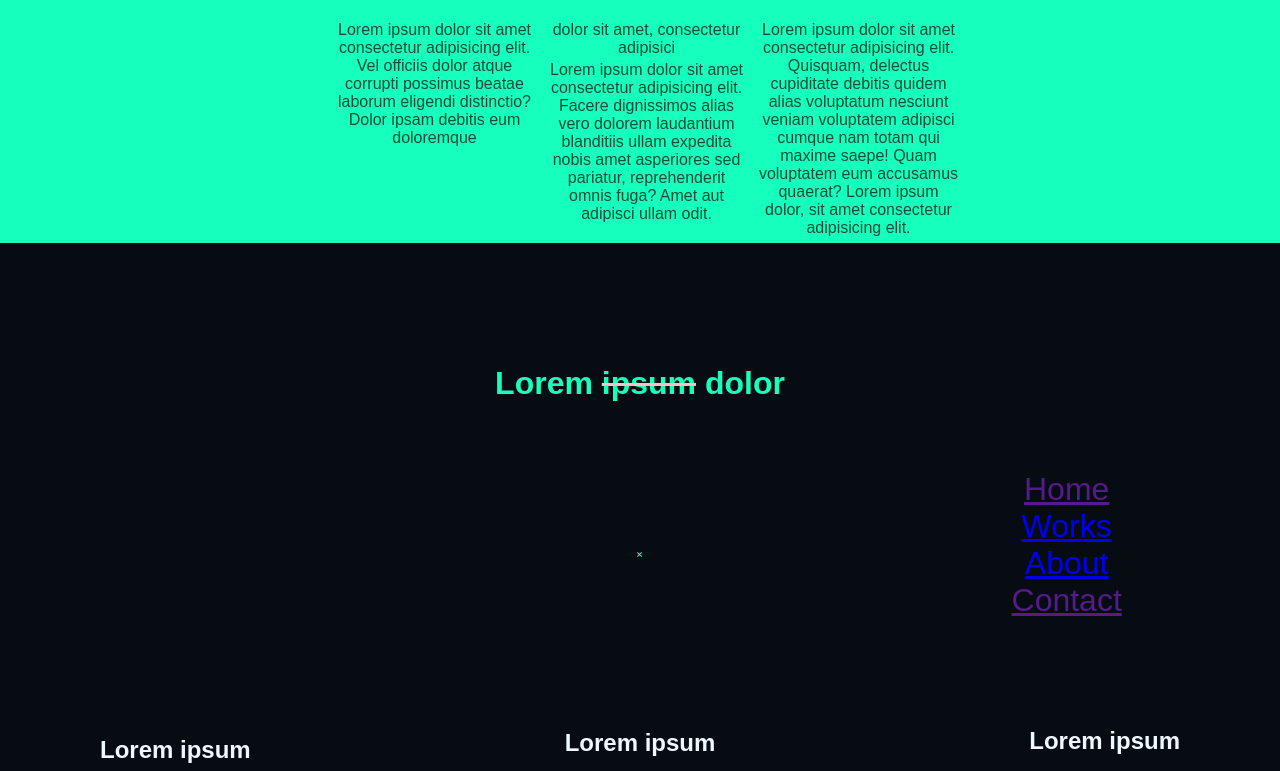
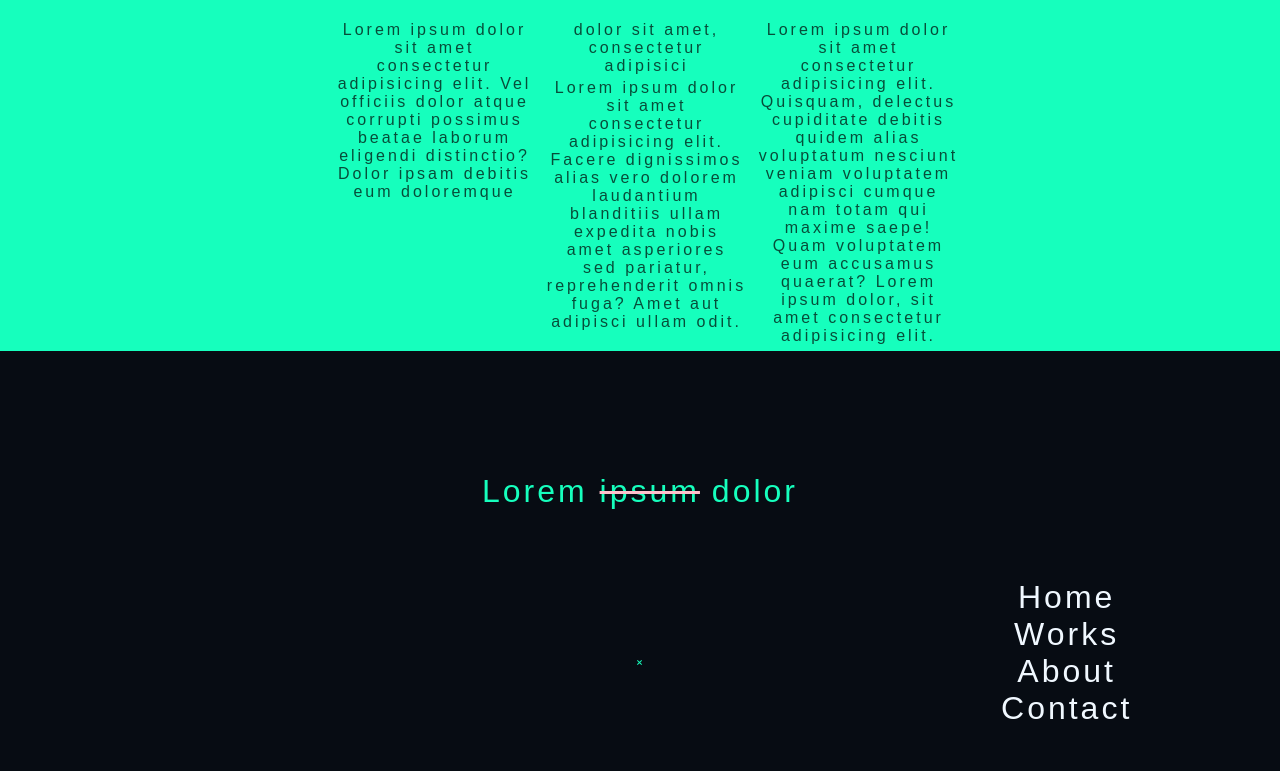
Before and after one commit to Jorgealia8/202205-W01CH05_Alejandro-Jorge, a website: page about.html in a window 1280 px wide. Shown: the part 970-1741 px from the top of the page. Drawn offline with Linux system fonts and the light colour scheme.

Commit message:
Update works ands about

```diff
--- a/about.html
+++ b/about.html
@@ -16,7 +16,7 @@
                     class="header__icon"
             /></a>
             <nav>
-                <a href="" class="header__text header__text--hidden">Home</a>
+                <a href="index.html" class="header__text header__text--hidden">Home</a>
                 <a href="works.html" class="header__text header__text--hidden"
                     >Works</a
                 >
@@ -37,7 +37,7 @@
                 <a class="header__text header__text--hidden" href="">Contact</a>
             </nav>
 
-            <p class="header__text">Home</p>
+            <p class="header__text">About</p>
         </header>
         <article class="article">
           <img class="article__image"
@@ -140,7 +140,7 @@
 
             <img src="./images/iconos/X-green.svg" alt="X icon" class="icon" />
             <nav class="nav">
-                <a href="" class="nav__link">Home</a>
+                <a href="index.html" class="nav__link">Home</a>
                 <a href="works.html" class="nav__link">Works</a>
                 <a href="about.html" class="nav__link">About</a>
                 <a href="" class="nav__link">Contact</a>
--- a/scss/styleabout.scss
+++ b/scss/styleabout.scss
@@ -1,17 +1,21 @@
 *,
-*::after,
-*::before,
-*,
-*:after,
-*:before {
+::after,
+::before {
     box-sizing: border-box;
-    font-family: "Oswald", sans-serif;
+    font-weight: 300;
+    letter-spacing: 3px;
 }
 
 body {
     margin: 0;
+    background-color: #16ffbd;
     padding: 0;
-    background-color: #16ffbd;
+    font-family: "Oswald", sans-serif;
+    font-weight: 300;
+    a {
+        color: aliceblue;
+        text-decoration: none; /* no underline */
+    }
 }
 
 .article {
@@ -72,7 +76,7 @@ body {
     }
 }
 
-header {
+.header {
     display: flex;
     justify-content: space-between;
     &__icon {
@@ -221,10 +225,11 @@ header {
         }
     }
     .article {
+        width: auto;
         margin-top: 0;
         &__image {
             display: block;
-            width: 100vw;
+            width: auto;
             position: relative;
             z-index: 2;
             clip-path: polygon(0 24%, 100% 0%, 100% 75%, 0% 100%);
@@ -265,6 +270,7 @@ header {
         margin-top: 0;
     }
     .footer {
+        width: auto;
         display: grid;
         grid-template-columns: 1fr 1fr 1fr;
         grid-template-rows: 1fr 0.05fr 1fr 1fr 1fr;
--- a/scss/styleworks.scss
+++ b/scss/styleworks.scss
@@ -1,17 +1,21 @@
 *,
-*::after,
-*::before,
-*,
-*:after,
-*:before {
+::after,
+::before {
     box-sizing: border-box;
-    font-family: "Oswald", sans-serif;
+    font-weight: 300;
+    letter-spacing: 3px;
 }
 
 body {
     margin: 0;
+    background-color: #16ffbd;
     padding: 0;
-    background-color: #16ffbd;
+    font-family: "Oswald", sans-serif;
+    font-weight: 300;
+    a {
+        color: aliceblue;
+        text-decoration: none; /* no underline */
+    }
 }
 
 .header {
@@ -44,7 +48,7 @@ body {
 .galery {
     line-height: 0;
     &__item {
-        width: 600px;
+        width: 100%;
         margin: 0;
         padding: 0;
     }
```
Also changed, not shown: works.html (+5 -3 lines), css/styleabout.css, css/styleworks.css.
